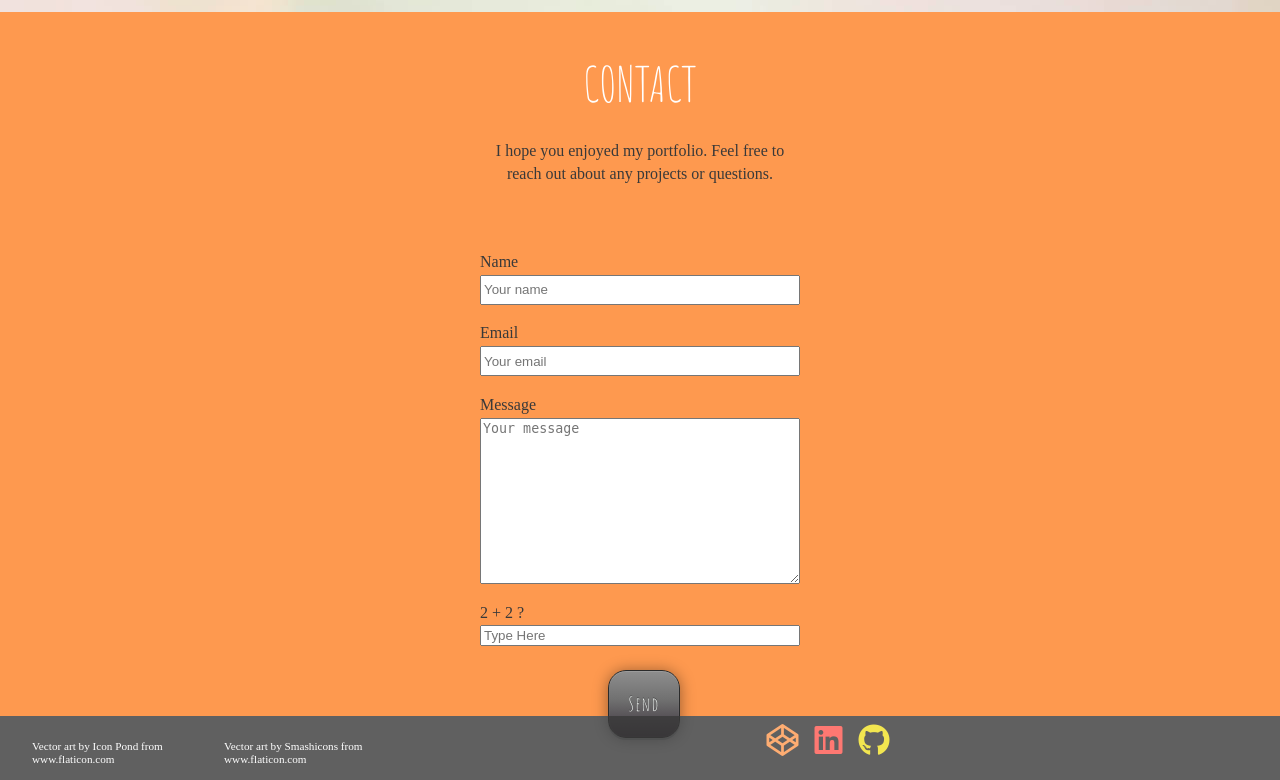
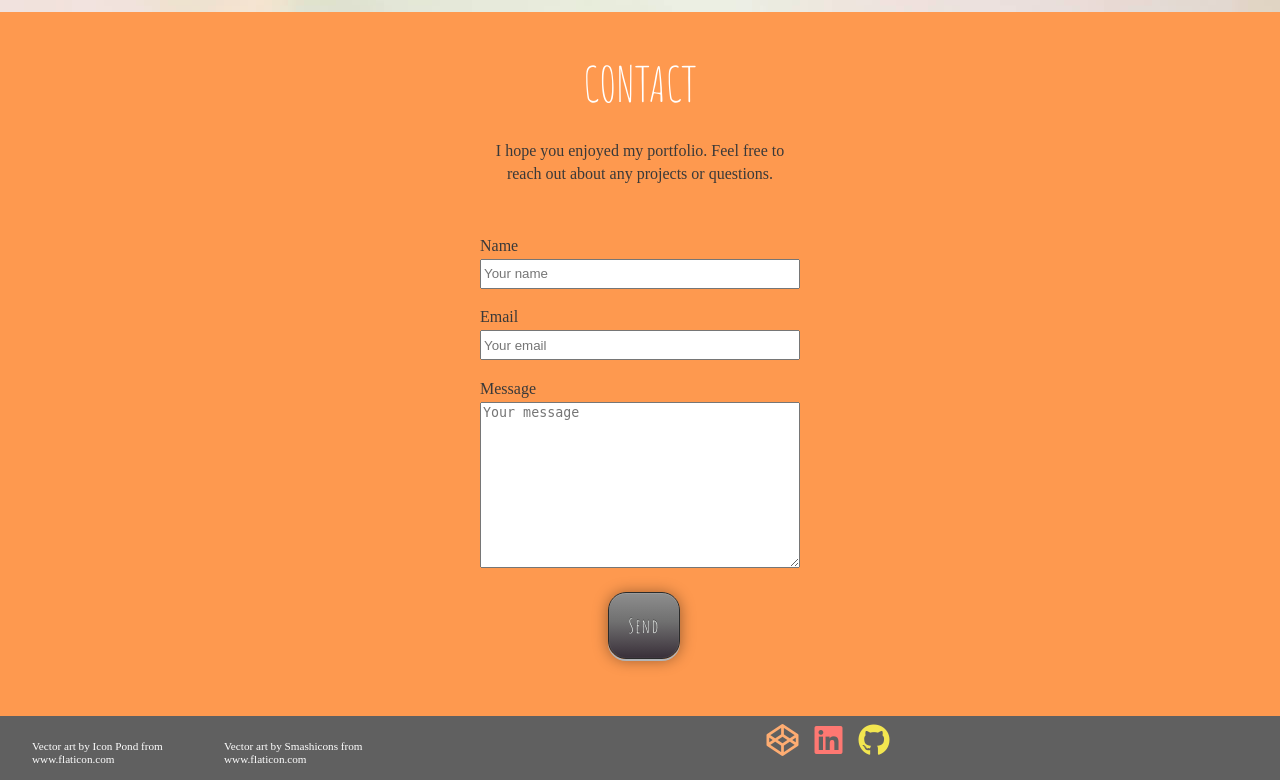
Before and after one commit to innaleikina/inna-portfolio, a PHP site: page /index.html in a window 1280 px wide. Shown: the part 3277-4057 px from the top of the page. Run offline with PHP 8.4, Linux system fonts and the light colour scheme; some libraries are stand-ins or nearby versions.

Commit message:
back to formspree

```diff
--- a/css/style.css
+++ b/css/style.css
@@ -847,7 +847,7 @@ border:2px rgb(254,87,79) dashed;
 .form{
   width:20rem;
   flex-direction:column;
-  margin-top:1rem;
+  /*margin-top:1rem;*/
 }
 
 label{
--- a/index.html
+++ b/index.html
@@ -5,7 +5,6 @@
   <title>Portfolio FCC</title>
   <link rel="shortcut icon" href="favicon/favicon.ico?" type="image/x-icon">
   <link rel="icon" href="/favicon/favicon.ico?" type="image/x-icon">
-
     <link href="reset.css" rel="stylesheet" type="text/css">
     <link href="https://fonts.googleapis.com/css?family=Amatic+SC:400,700" rel="stylesheet">
     <link href="https://fonts.googleapis.com/css?family=Roboto:300,400,500" rel="stylesheet">
@@ -207,7 +206,6 @@
   </div>
 </div>
 <!--________CONTACT_______-->
-
 <div class="contact-all container" id="contact-form">
 
   <p class="contact-title"> CONTACT </p>
@@ -215,20 +213,17 @@
     <p class="contact-text"> I hope you enjoyed my portfolio. Feel free to reach out about any projects or questions.</p>
 
 
-
-  <form class="container form"  method="get" action="index.php">
+  <form class="container form" method="POST" action="https://formspree.io/designbyinna@gmail.com">
 
      <div class="messages"></div>
     <label for="form-name"> Name </label>
     <input class="input" type="name" name="name" placeholder="Your name">
 
     <label for="form-email"> Email</label>
-    <input class="input" type="email" name="email" placeholder="Your email">
+  <input class="input" type="email" name="email" placeholder="Your email">
 
     <label for="form-message">Message</label>
     <textarea class="message" name="message" placeholder="Your message"></textarea>
-    <label> 2 + 2 ?</label>
-    <input name="human" placeholder="Type Here">
   <button class="contact-button dark-gray small-box colored-box " type="submit">Send</button>
 </form>
 
```
